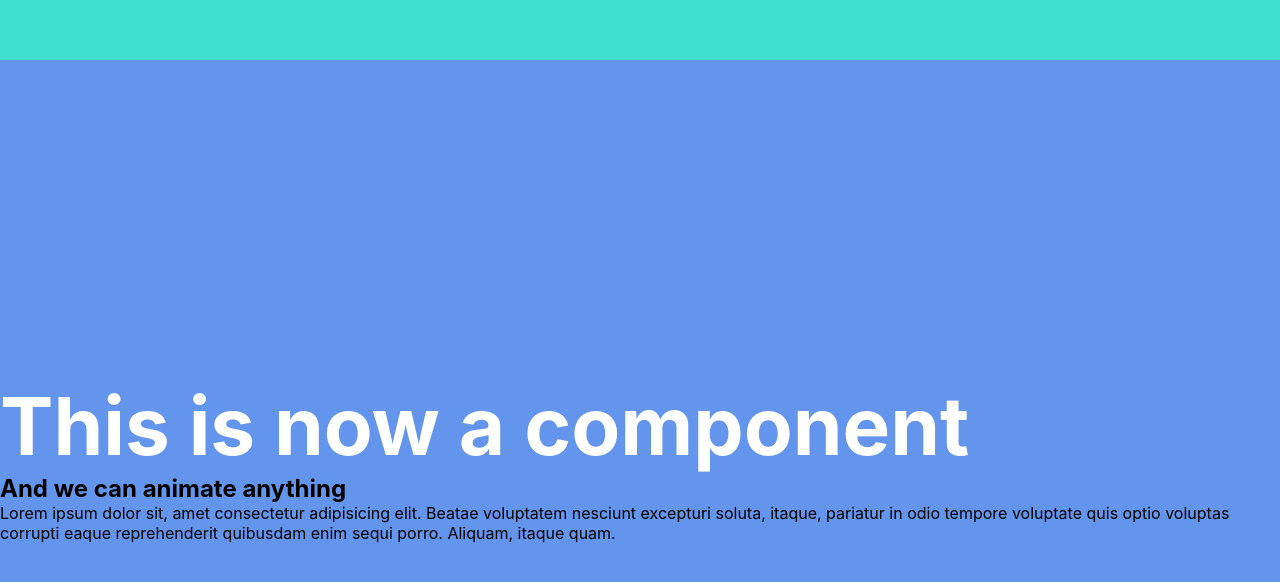
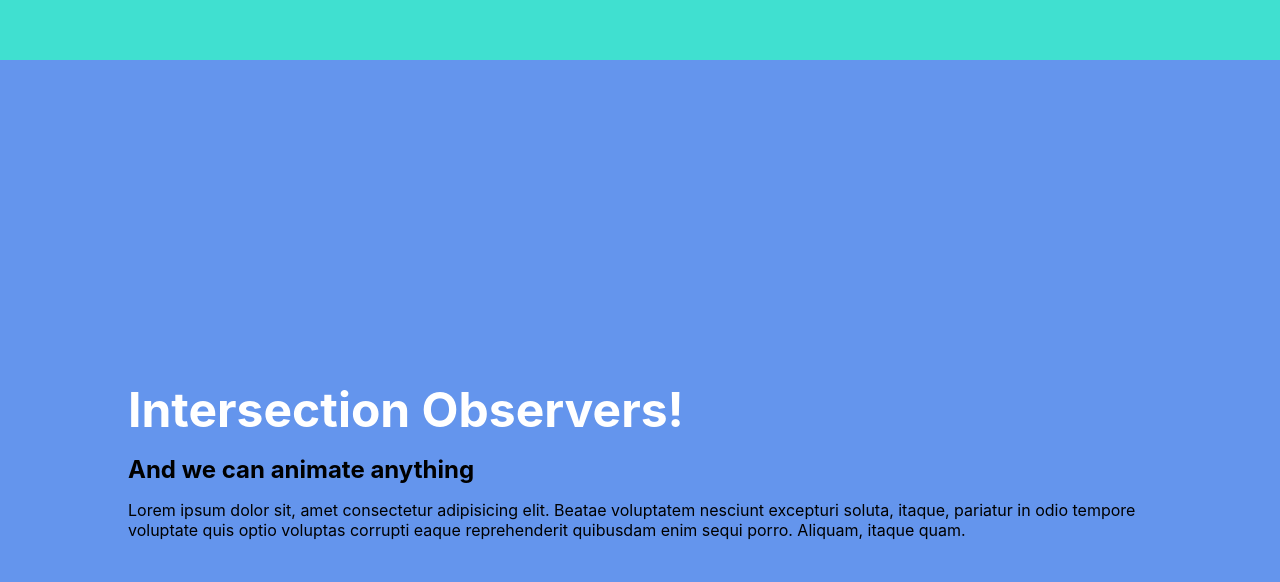
Before and after one commit to vinicius-el-khalili/reactnn, a React (Create React App) app: page / in a window 1280 px wide. Shown: the part 1540-2122 px from the top of the page. Built offline with nearby package versions, Linux system fonts and the light colour scheme.

Commit message:
Fixed x-overflow; added new scroll styles: hidden-right, hidden-left

```diff
--- a/src/App.tsx
+++ b/src/App.tsx
@@ -1,44 +1,32 @@
-import React from 'react';
 import { ScrollContainer } from './components/ScrollContainer';
-import { useRef } from 'react';
-import { useElementOnScreen } from './hooks/useElementOnScreen';
 import { AnimateOnShow } from './components/AnimateOnShow';
 
 const options = {
   root:null,
-  rootMargin:'36px 36px 36px 36px',
-  threshold:0,
+  rootMargin:'0px 0px 0px 0px',
+  threshold:.25,
 }
 
 function App() {
-
-  // Simple to use!
-  const target1 = useRef(null);
-  const isVisible1 = useElementOnScreen(options,target1);
-  const target2 = useRef(null);
-  const isVisible2 = useElementOnScreen(options,target2);
-  const target3 = useRef(null);
-  const isVisible3 = useElementOnScreen(options,target3);
   return (
     <div className="App">
-      <div className='Header'>
-        <h2>1:{!isVisible1 ? 'n' : 'y'}, 2:{!isVisible2 ? 'n' : 'y'}</h2>
-      </div>
       <ScrollContainer style={{backgroundColor:"coral"}} >
-        <AnimateOnShow animationClasses={["show"]} ioOptions={options}>
-          <h1>hi</h1>
+        <AnimateOnShow preAnimation={["hidden-left"]} postAnimation={["show"]} ioOptions={options}>
+          <h1>right</h1>
         </AnimateOnShow>
         </ScrollContainer>
       <ScrollContainer style={{backgroundColor:"turquoise"}} >
-      <AnimateOnShow animationClasses={["show"]} ioOptions={options}>
-          <h1>hey</h1>
+      <AnimateOnShow preAnimation={["hidden-right"]} postAnimation={["show"]} ioOptions={options}>
+          <h1>left</h1>
         </AnimateOnShow>
       </ScrollContainer>
       <ScrollContainer style={{backgroundColor:"cornflowerblue"}} >
-        <AnimateOnShow animationClasses={["show"]} ioOptions={options}>
-          <h1>This is now a component</h1>
-          <h2>And we can animate anything</h2>
-          <p>Lorem ipsum dolor sit, amet consectetur adipisicing elit. Beatae voluptatem nesciunt excepturi soluta, itaque, pariatur in odio tempore voluptate quis optio voluptas corrupti eaque reprehenderit quibusdam enim sequi porro. Aliquam, itaque quam.</p>
+        <AnimateOnShow preAnimation={["hidden-right"]} postAnimation={["show"]} ioOptions={options}>
+          <div className='test-content-1'>
+            <h1>Intersection Observers!</h1>
+            <h2>And we can animate anything</h2>
+            <p>Lorem ipsum dolor sit, amet consectetur adipisicing elit. Beatae voluptatem nesciunt excepturi soluta, itaque, pariatur in odio tempore voluptate quis optio voluptas corrupti eaque reprehenderit quibusdam enim sequi porro. Aliquam, itaque quam.</p>
+          </div>
         </AnimateOnShow>
       </ScrollContainer>
     </div>
--- a/src/components/AnimateOnShow.tsx
+++ b/src/components/AnimateOnShow.tsx
@@ -3,15 +3,16 @@ import { useElementOnScreen } from "../hooks/useElementOnScreen"
 
 type AnimateOnShowProps = {
     children?:React.ReactNode,
-    animationClasses:string[],
+    postAnimation:string[],
+    preAnimation:string[],
     ioOptions:object // intersection observer options
 }
 
-export const AnimateOnShow = ({children,animationClasses,ioOptions}:AnimateOnShowProps) => {
+export const AnimateOnShow = ({children,postAnimation,preAnimation,ioOptions}:AnimateOnShowProps) => {
     const target = useRef(null)
     const isVisible = useElementOnScreen(ioOptions,target)
     return(
-        <div className={!isVisible?"hidden":animationClasses.join(" ")} ref={target}>
+        <div className={!isVisible?preAnimation.join(" "):postAnimation.join(" ")} ref={target}>
             {children}
         </div>
     )
--- a/src/components/ScrollContainer.tsx
+++ b/src/components/ScrollContainer.tsx
@@ -6,7 +6,9 @@ type ScrollContainerType={
 export const ScrollContainer = ({children,style}:ScrollContainerType) => {
     return (
         <div className="ScrollContainer" style={style}>
-            {children}
+            <div className="scroll-section">
+                {children}
+            </div>
         </div>
     );
 }
--- a/src/index.css
+++ b/src/index.css
@@ -4,15 +4,21 @@
   box-sizing: border-box;
   font-family: -apple-system, BlinkMacSystemFont, 'Segoe UI', 'Roboto', 'Oxygen', 'Ubuntu', 'Cantarell', 'Fira Sans', 'Droid Sans', 'Helvetica Neue', sans-serif; }
 
+h1 {
+  color: white;
+  font-size: 5rem; }
+
 .ScrollContainer {
-  height: 100vh;
-  overflow-y: scroll;
   display: flex;
   justify-content: center;
-  align-items: center; }
-  .ScrollContainer h1 {
-    color: white;
-    font-size: 5rem; }
+  height: 100vh;
+  overflow-x: hidden; }
+  .ScrollContainer .scroll-section {
+    height: 100vh;
+    width: 100%;
+    display: flex;
+    justify-content: center;
+    align-items: center; }
 
 .Header {
   top: 0;
@@ -28,20 +34,44 @@
   opacity: 0.5; }
 
 .show {
-  margin: auto;
   opacity: 1;
-  justify-content: center;
   transform: translateX(0);
   transition: 1s; }
 
-.hidden {
+.hidden-left {
   opacity: 0;
-  filter: blur(5px);
   transition: .4s;
-  transform: translateX(-90%); }
+  transform: translateX(-40%); }
+
+.hidden-right {
+  opacity: 0;
+  transition: .4s;
+  transform: translateX(4rem); }
 
 @media (prefers-reduced-motion) {
   .hidden {
     transition: none; } }
+.test-content-1 {
+  display: flex;
+  flex-direction: column;
+  gap: 1rem;
+  align-items: flex-start;
+  justify-content: center;
+  margin: auto;
+  width: 80%;
+  height: 100vh; }
+  .test-content-1 h1 {
+    font-size: 3rem;
+    width: 100%;
+    color: white; }
+  .test-content-1 h2 {
+    width: 100%; }
+  .test-content-1 p {
+    width: 100%; }
+  @media (max-width: 500px) {
+    .test-content-1 {
+      align-items: center; }
+      .test-content-1 h1 {
+        font-size: 2rem; } }
 
 /*# sourceMappingURL=index.css.map */
--- a/src/index.scss
+++ b/src/index.scss
@@ -6,17 +6,25 @@
     'Ubuntu', 'Cantarell', 'Fira Sans', 'Droid Sans', 'Helvetica Neue',
     sans-serif;
 }
+h1{
+    color: white;
+    font-size: 5rem;
+}
+
 .ScrollContainer{
-    height: 100vh;
-    overflow-y: scroll;
     display: flex;
     justify-content: center;
-    align-items: center;
-    h1{
-        color: white;
-        font-size: 5rem;
+    height: 100vh;
+    overflow-x: hidden;
+    .scroll-section{
+        height: 100vh;
+        width: 100%;
+        display: flex;
+        justify-content: center;
+        align-items: center;
     }
 }
+
 .Header{
     top:0;
     left: 0;
@@ -32,18 +40,21 @@
 }
 
 .show{
-    margin: auto;
     opacity: 1;
-    justify-content: center;
     transform: translateX(0);
     transition: 1s;
 }
 
-.hidden{
+.hidden-left{
     opacity: 0;
-    filter: blur(5px);
     transition: .4s;
-    transform: translateX(-90%);
+    transform: translateX(-40%);
+}
+
+.hidden-right{
+    opacity: 0;
+    transition: .4s;
+    transform: translateX(4rem);
 }
 
 @media(prefers-reduced-motion){
@@ -51,3 +62,31 @@
         transition: none;
     }
 }
+
+.test-content-1{
+    display: flex;
+    flex-direction: column;
+    gap: 1rem;
+    align-items: flex-start;
+    justify-content: center;
+    margin: auto;
+    width: 80%;
+    height: 100vh;
+    h1{
+        font-size: 3rem;
+        width: 100%;
+        color: white;
+    }
+    h2{
+        width: 100%;
+    }
+    p{
+        width: 100%;
+    }
+    @media (max-width:500px) {
+        align-items: center;
+        h1{
+            font-size: 2rem;
+        }
+    }
+}
```
Also changed, not shown: 2 other files (tests, documents, lock files or other folders).
